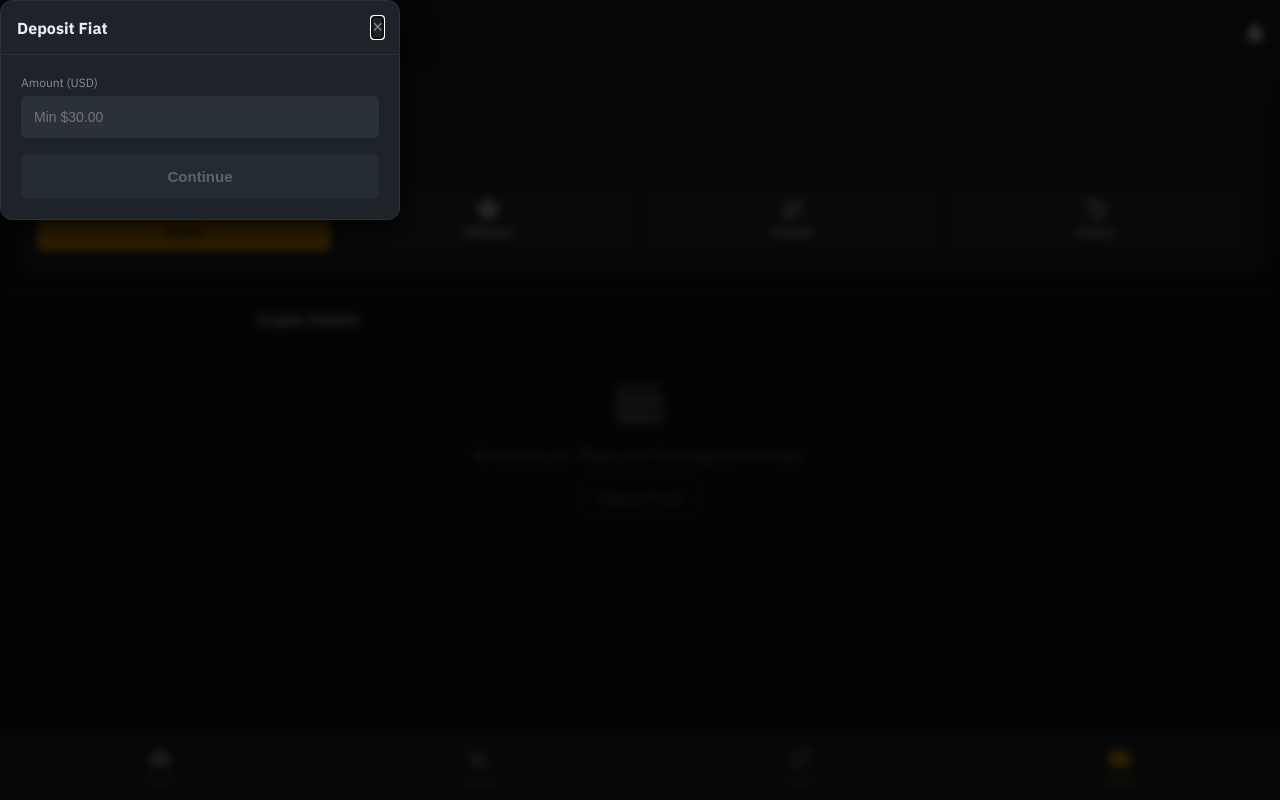
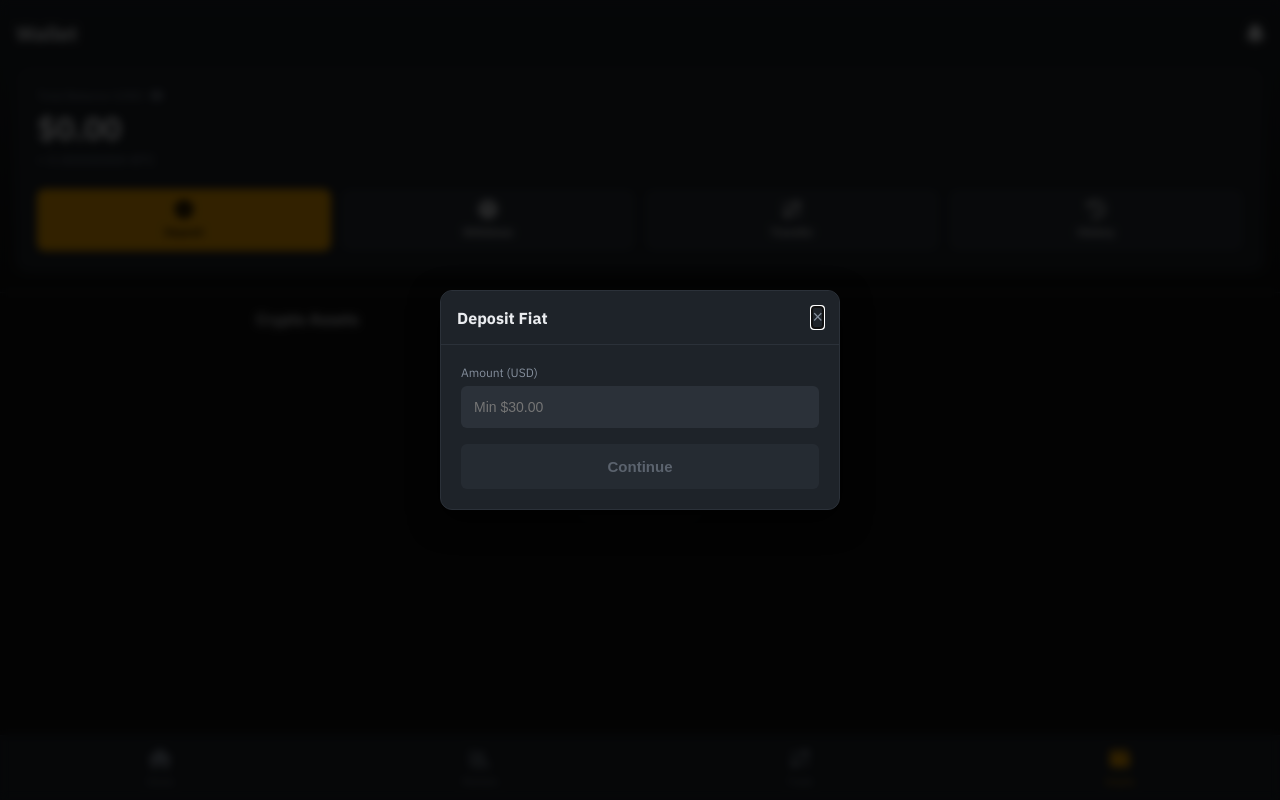
Before and after one commit to davidosili/crypto-broker, a website: page frontend/assets.html in a window 1280 px wide. Both pictures are taken after a click on the element "Deposit". Drawn offline with Linux system fonts and the light colour scheme; no server answers.

Commit message:
Refactor modal styles for better centering

```diff
--- a/frontend/assets.html
+++ b/frontend/assets.html
@@ -83,17 +83,32 @@
     .coin-amount { font-size: 15px; font-weight: 600; color: var(--text-primary); }
     .coin-usd { font-size: 12px; color: var(--text-secondary); margin-top: 2px; }
 
-    /* --- MODALS (DIALOGS) --- */
+    /* --- MODALS (DIALOGS) - CENTERED --- */
     dialog {
-      background: var(--bg-card); color: var(--text-primary); border: 1px solid var(--border-color);
-      border-radius: 12px; padding: 0; width: 90%; max-width: 400px;
+      /* Fixed Position for True Centering */
+      position: fixed;
+      top: 50%;
+      left: 50%;
+      transform: translate(-50%, -50%);
+      margin: 0; /* Override default auto margins */
+
+      background: var(--bg-card);
+      color: var(--text-primary);
+      border: 1px solid var(--border-color);
+      border-radius: 12px;
+      padding: 0;
+      width: 90%;
+      max-width: 400px;
       box-shadow: 0 10px 30px rgba(0,0,0,0.8);
+      max-height: 90vh; /* Prevent overflow on small screens */
+      overflow-y: auto;
     }
     dialog::backdrop { background: rgba(0,0,0,0.8); backdrop-filter: blur(4px); }
 
     .modal-header {
       padding: 16px; border-bottom: 1px solid var(--border-color);
       display: flex; justify-content: space-between; align-items: center;
+      position: sticky; top: 0; background: var(--bg-card); z-index: 10;
     }
     .modal-title { font-size: 16px; font-weight: 700; }
     .close-btn { background: none; border: none; color: var(--text-secondary); cursor: pointer; font-size: 18px; }
@@ -135,7 +150,7 @@
     .notif-item.success { border-left: 3px solid var(--success-green); }
     .notif-item.error { border-left: 3px solid var(--danger-red); }
 
-    /* Toast Notification (Replaces Global Alert) */
+    /* Toast Notification */
     #toast {
       visibility: hidden; min-width: 250px; background-color: #333; color: #fff; text-align: center;
       border-radius: 4px; padding: 16px; position: fixed; z-index: 3000; left: 50%; bottom: 80px;
@@ -407,6 +422,7 @@
           if (amount <= 0) return;
 
           const coin = priceMap[symbol.toUpperCase()];
+          // Safety: Fallback price 0
           const price = coin?.current_price ?? (symbol === 'USDT' ? 1 : 0);
           const usdValue = amount * price;
           totalUSD += usdValue;
@@ -612,7 +628,7 @@
       else err.style.display = 'none';
     }
 
-    // REVERTED: Fallback Country List
+    // Fallback Country List
     const fallbackCountries = [
       { name: { common: "United States" }, cca2: "US" },
       { name: { common: "United Kingdom" }, cca2: "GB" },
```
